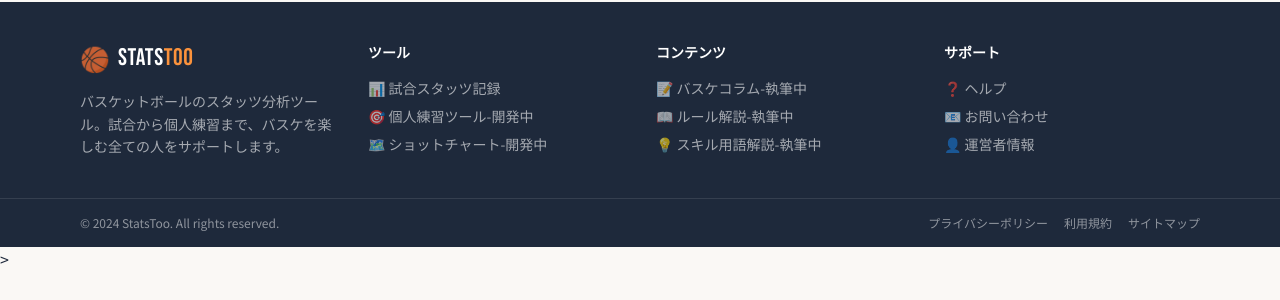
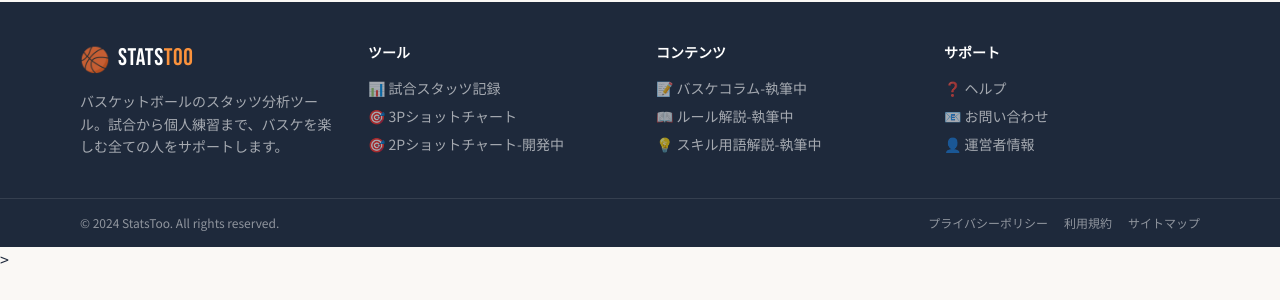
Before and after one commit to BSK-Ryo/statstoo, a Jekyll site: the page index.html, which Jekyll copies as it is, in a window 1280 px wide and 900 px high, scrolled down 2741 px. Shown: the part 289-589 px from the top of the window. Built offline with Jekyll 4.4.1, drawn with Linux system fonts in a browser that asks for light colours; nearby versions of some CDN libraries.

Commit message:
Update index.html

```diff
--- a/index.html
+++ b/index.html
@@ -690,9 +690,9 @@
                 <div>
                     <h4 class="font-bold text-white mb-4 text-sm">ツール</h4>
                     <ul class="space-y-2 text-sm">
-                        <li><a href="/tools/game-stats/" class="text-white/60 hover:text-primary-light transition">📊 試合スタッツ記録</a></li>
-                        <li><a href="/tools/practice/" class="text-white/60 hover:text-primary-light transition">🎯 個人練習ツール-開発中</a></li>
-                        <li><a href="/tools/shot-chart/" class="text-white/60 hover:text-primary-light transition">🗺️ ショットチャート-開発中</a></li>
+                        <li><a href="/" class="text-white/60 hover:text-primary-light transition">📊 試合スタッツ記録</a></li>
+                        <li><a href="/tools/3point-shot-chart/" class="text-white/60 hover:text-primary-light transition">🎯 3Pショットチャート</a></li>
+                        <li><a href="/tools/2point-shot-chart/" class="text-white/60 hover:text-primary-light transition">🎯 2Pショットチャート-開発中</a></li>
                     </ul>
                 </div>
 
```
